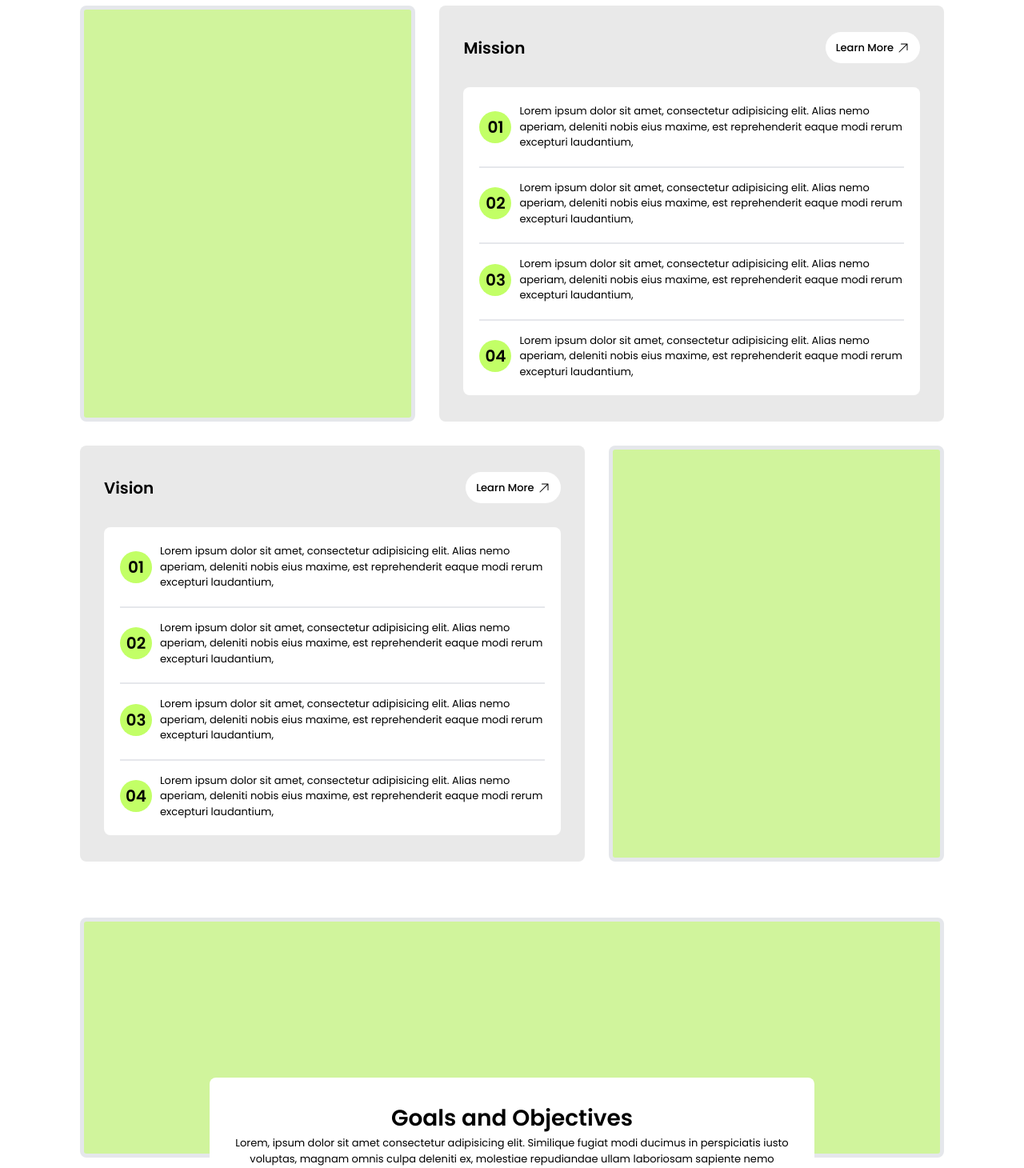
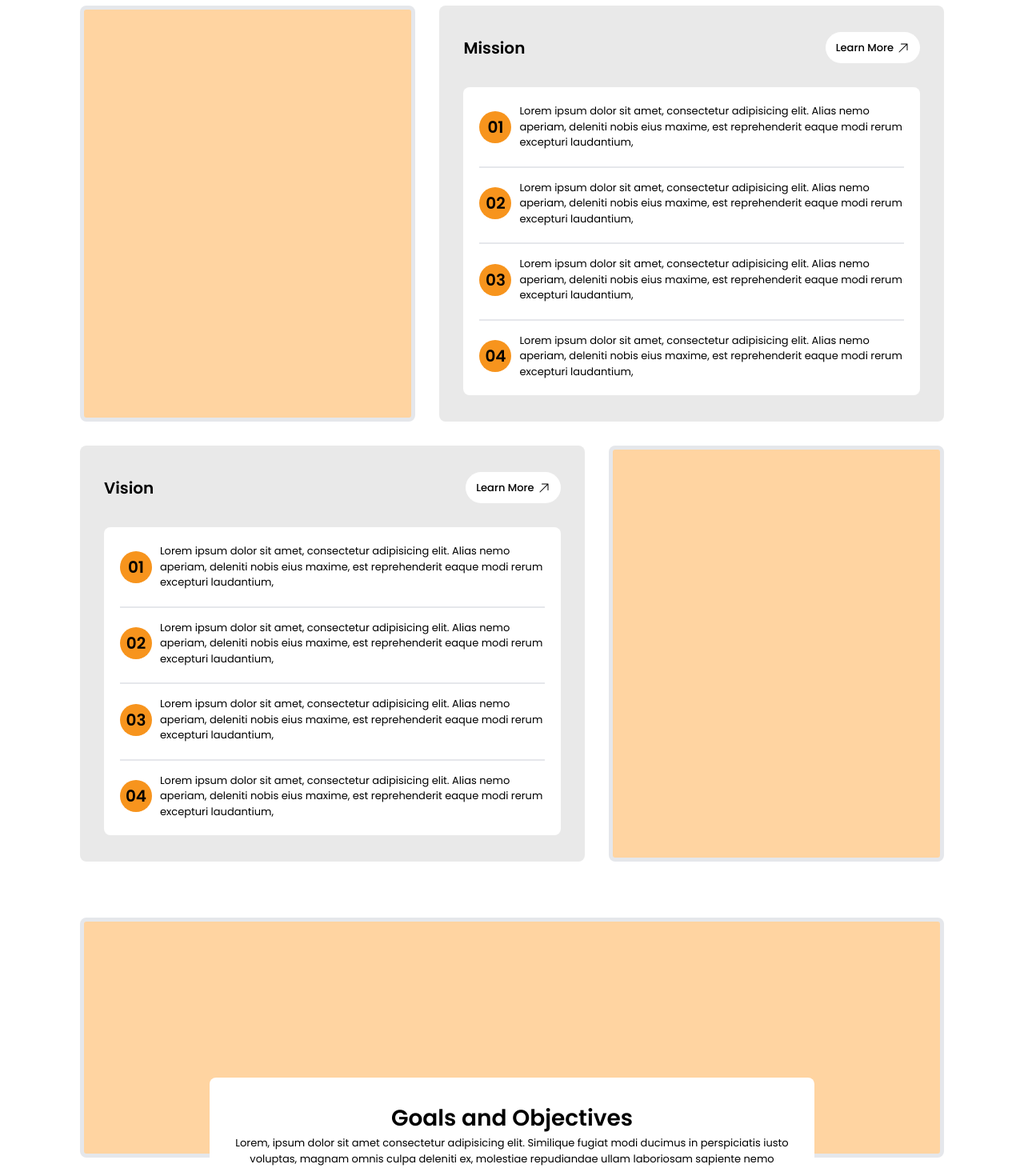
Before and after one commit to KenUdoudo/company, a React (Vite) app: page / in a window 1280 px wide. Shown: the part 1320-2780 px from the top of the page at 80% size. Built offline with nearby package versions, Linux system fonts and the light colour scheme.

Commit message:
DONE WITH COLORS

```diff
--- a/src/components/Home/section3.jsx
+++ b/src/components/Home/section3.jsx
@@ -9,7 +9,7 @@ const Section3 = () => {
             </div>
 
             <div className="flex flex-row justify-center items-center px-[50px] space-x-[30px] mt-[20px] h-[520px]">
-                <div className="w-[40%] bg-[#D0F49C] rounded-lg border-[5px]  h-full"></div>
+                <div className="w-[40%] bg-[#FFD4A1] rounded-lg border-[5px]  h-full"></div>
                 <div className="w-[60%] bg-[#E9E9E9] p-[30px] rounded-lg flex flex-col justify-center space-y-[30px] h-full">
                     <div className="flex flex-row justify-between items-center">
                         <p className="font-semibold text-[20px]">Mission</p>
@@ -21,26 +21,26 @@ const Section3 = () => {
 
                     <div className="flex flex-col justify-center items-center bg-white rounded-lg p-[20px]">
                         <div className="flex flex-row gap-[10px] justify-normal items-center border-b-[2px] pb-[20px]">
-                            <div className="h-[40px] w-[40px] bg-[#C2FF66] rounded-full text-[20px] font-semibold flex justify-center items-center shrink-0">01</div>
+                            <div className="h-[40px] w-[40px] bg-[#F7941D] rounded-full text-[20px] font-semibold flex justify-center items-center shrink-0">01</div>
                             <p className="text-[13px]">Lorem ipsum dolor sit amet, consectetur adipisicing elit. Alias nemo aperiam, deleniti nobis eius maxime, est reprehenderit eaque modi rerum excepturi laudantium,</p>
                         </div>
                         <div className="flex flex-row gap-[10px] justify-normal items-center border-b-[2px] pt-[15px] pb-[20px]">
-                            <div className="h-[40px] w-[40px] bg-[#C2FF66] rounded-full text-[20px] font-semibold flex justify-center items-center shrink-0">02</div>
+                            <div className="h-[40px] w-[40px] bg-[#F7941D] rounded-full text-[20px] font-semibold flex justify-center items-center shrink-0">02</div>
                             <p className="text-[13px]">Lorem ipsum dolor sit amet, consectetur adipisicing elit. Alias nemo aperiam, deleniti nobis eius maxime, est reprehenderit eaque modi rerum excepturi laudantium,</p>
                         </div>
                         <div className="flex flex-row gap-[10px] justify-normal items-center border-b-[2px] pt-[15px] pb-[20px]">
-                            <div className="h-[40px] w-[40px] bg-[#C2FF66] rounded-full text-[20px] font-semibold flex justify-center items-center shrink-0">03</div>
+                            <div className="h-[40px] w-[40px] bg-[#F7941D] rounded-full text-[20px] font-semibold flex justify-center items-center shrink-0">03</div>
                             <p className="text-[13px]">Lorem ipsum dolor sit amet, consectetur adipisicing elit. Alias nemo aperiam, deleniti nobis eius maxime, est reprehenderit eaque modi rerum excepturi laudantium,</p>
                         </div>
                         <div className="flex flex-row gap-[10px] justify-normal items-center pt-[15px]">
-                            <div className="h-[40px] w-[40px] bg-[#C2FF66] rounded-full text-[20px] font-semibold flex justify-center items-center shrink-0">04</div>
+                            <div className="h-[40px] w-[40px] bg-[#F7941D] rounded-full text-[20px] font-semibold flex justify-center items-center shrink-0">04</div>
                             <p className="text-[13px]">Lorem ipsum dolor sit amet, consectetur adipisicing elit. Alias nemo aperiam, deleniti nobis eius maxime, est reprehenderit eaque modi rerum excepturi laudantium,</p>
                         </div>
                     </div>
                 </div>
             </div>
             <div className="flex flex-row-reverse justify-center items-center px-[50px] gap-[30px] mt-[30px] h-[520px]">
-                <div className="w-[40%] bg-[#D0F49C] rounded-lg border-[5px] h-full"></div>
+                <div className="w-[40%] bg-[#FFD4A1] rounded-lg border-[5px] h-full"></div>
                 <div className="w-[60%] bg-[#E9E9E9] p-[30px] rounded-lg flex flex-col justify-center space-y-[30px] h-full">
                     <div className="flex flex-row justify-between items-center">
                         <p className="font-semibold text-[20px]">Vision</p>
@@ -52,19 +52,19 @@ const Section3 = () => {
 
                     <div className="flex flex-col justify-center items-center bg-white rounded-lg p-[20px]">
                         <div className="flex flex-row gap-[10px] justify-normal items-center border-b-[2px] pb-[20px]">
-                            <div className="h-[40px] w-[40px] bg-[#C2FF66] rounded-full text-[20px] font-semibold flex justify-center items-center shrink-0">01</div>
+                            <div className="h-[40px] w-[40px] bg-[#F7941D] rounded-full text-[20px] font-semibold flex justify-center items-center shrink-0">01</div>
                             <p className="text-[13px]">Lorem ipsum dolor sit amet, consectetur adipisicing elit. Alias nemo aperiam, deleniti nobis eius maxime, est reprehenderit eaque modi rerum excepturi laudantium,</p>
                         </div>
                         <div className="flex flex-row gap-[10px] justify-normal items-center border-b-[2px] pt-[15px] pb-[20px]">
-                            <div className="h-[40px] w-[40px] bg-[#C2FF66] rounded-full text-[20px] font-semibold flex justify-center items-center shrink-0">02</div>
+                            <div className="h-[40px] w-[40px] bg-[#F7941D] rounded-full text-[20px] font-semibold flex justify-center items-center shrink-0">02</div>
                             <p className="text-[13px]">Lorem ipsum dolor sit amet, consectetur adipisicing elit. Alias nemo aperiam, deleniti nobis eius maxime, est reprehenderit eaque modi rerum excepturi laudantium,</p>
                         </div>
                         <div className="flex flex-row gap-[10px] justify-normal items-center border-b-[2px] pt-[15px] pb-[20px]">
-                            <div className="h-[40px] w-[40px] bg-[#C2FF66] rounded-full text-[20px] font-semibold flex justify-center items-center shrink-0">03</div>
+                            <div className="h-[40px] w-[40px] bg-[#F7941D] rounded-full text-[20px] font-semibold flex justify-center items-center shrink-0">03</div>
                             <p className="text-[13px]">Lorem ipsum dolor sit amet, consectetur adipisicing elit. Alias nemo aperiam, deleniti nobis eius maxime, est reprehenderit eaque modi rerum excepturi laudantium,</p>
                         </div>
                         <div className="flex flex-row gap-[10px] justify-normal items-center pt-[15px]">
-                            <div className="h-[40px] w-[40px] bg-[#C2FF66] rounded-full text-[20px] font-semibold flex justify-center items-center shrink-0">04</div>
+                            <div className="h-[40px] w-[40px] bg-[#F7941D] rounded-full text-[20px] font-semibold flex justify-center items-center shrink-0">04</div>
                             <p className="text-[13px]">Lorem ipsum dolor sit amet, consectetur adipisicing elit. Alias nemo aperiam, deleniti nobis eius maxime, est reprehenderit eaque modi rerum excepturi laudantium,</p>
                         </div>
                     </div>
--- a/src/components/Home/section4.jsx
+++ b/src/components/Home/section4.jsx
@@ -3,7 +3,7 @@ const Section4 = () => {
     return (
         <div className="px-[50px] mt-[70px]">
             <div className="flex flex-col justify-center items-center">
-                <div className="bg-[#D0F49C] rounded-lg border-[5px] h-[300px] w-full"></div>
+                <div className="bg-[#FFD4A1] rounded-lg border-[5px] h-[300px] w-full"></div>
                 <div className="flex flex-col justify-center items-center text-center w-[70%] bg-white mt-[-100px] p-[30px] rounded-lg">
                     <p className="text-[28px] font-semibold">Goals and Objectives</p>
                     <p className="text-[13px]">Lorem, ipsum dolor sit amet consectetur adipisicing elit. Similique fugiat modi ducimus in perspiciatis iusto voluptas, magnam omnis culpa deleniti ex, molestiae repudiandae ullam laboriosam sapiente nemo voluptate et natus?</p>
--- a/src/components/Home/section5.jsx
+++ b/src/components/Home/section5.jsx
@@ -3,7 +3,7 @@ const Section5 = () => {
     return (
         <div className="px-[50px] mt-[70px]">
             <div className="flex flex-col justify-center items-center">
-                <div className="bg-[#D0F49C] rounded-lg border-[5px] h-[300px] w-full"></div>
+                <div className="bg-[#FFD4A1] rounded-lg border-[5px] h-[300px] w-full"></div>
                 <div className="flex flex-col justify-center items-center text-center w-[70%] bg-white mt-[-100px] p-[30px] rounded-lg">
                     <p className="text-[28px] font-semibold">How We Work</p>
                     <p className="text-[13px]">Lorem, ipsum dolor sit amet consectetur adipisicing elit. Similique fugiat modi ducimus in perspiciatis iusto voluptas, magnam omnis culpa deleniti ex, molestiae repudiandae ullam laboriosam sapiente nemo voluptate et natus?</p>
--- a/src/components/Home/section8.jsx
+++ b/src/components/Home/section8.jsx
@@ -2,14 +2,14 @@ import { HiArrowUpRight } from "react-icons/hi2";
 const Section8 = () => {
     return (
         <div className="px-[50px] mt-[50px] ">
-            <div  className="bg-[#C2FF66] py-[50px] rounded-lg flex flex-col justify-center items-center">
+            <div  className="bg-[#F7941D] py-[50px] rounded-lg flex flex-col justify-center items-center">
                 <p className="text-[28px] font-semibold text-center">Donate Now and Help Level Up the Lives <br />of Children in Need</p>
                 <p className="text-[13px] text-center">Lorem ipsum dolor sit amet consectetur, adipisicing elit. Consecteturcommodi eligendi ullam <br /> eius voluptatum veniam qui, </p>
-                <div className="h-[58px] mt-[20px] flex flex-row justify-center items-center rounded-full px-[10px] space-x-[10px] bg-[#EAFFCC]">
+                <div className="h-[58px] mt-[20px] flex flex-row justify-center items-center rounded-full px-[10px] space-x-[10px] bg-[#FFD4A1]">
                     <div className="text-[14px] w-[520px] text-black grow outline-none bg-transparent font-semibold cursor-default">Click here to donate now and help level up the lives of children in need</div>
-                    <div className='flex flex-row justify-center items-center gap-[4px] rounded-full px-[13px] py-[10px] bg-[#C2FF66] cursor-pointer'>
+                    <div className='flex flex-row justify-center items-center gap-[4px] rounded-full px-[13px] py-[10px] bg-[#F7941D] cursor-pointer'>
                         <p className='text-[13px] font-[500]'>Donate Now</p>
-                        <div className='h-[25px] w-[25px] rounded-full border-[1px] bg-green-100 flex justify-center items-center'><HiArrowUpRight/></div>
+                        <div className='h-[25px] w-[25px] rounded-full border-[1px] bg-orange-100 flex justify-center items-center'><HiArrowUpRight/></div>
                     </div>
                 </div>
             </div>
```
Also changed, not shown: src/components/Home/section6.jsx (+10 -10 lines), src/components/Home/section7.jsx (+5 -5 lines).
